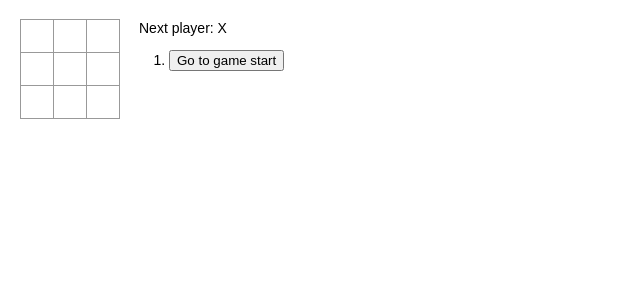
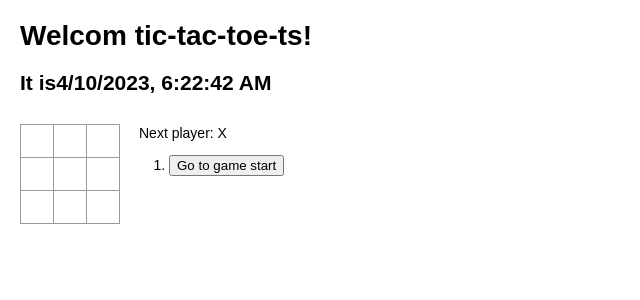
Before and after one commit to Kouya-Ajima/tic-tac-toe-ts, a React (Create React App) app: page / in a window 1280 px wide. Shown: the top 300 px of the page, without its empty margins (0-640 px from the left). Built offline with nearby package versions, Linux system fonts and the light colour scheme.

Commit message:
時間表示のスクリプトを追加

```diff
--- a/package.json
+++ b/package.json
@@ -40,5 +40,8 @@
       "last 1 firefox version",
       "last 1 safari version"
     ]
+  },
+  "devDependencies": {
+    "@types/luxon": "^3.3.0"
   }
 }
--- a/src/index.css
+++ b/src/index.css
@@ -8,6 +8,10 @@ body {
 ol,
 ul {
     padding-left: 30px;
+}
+
+.clock {
+    margin-bottom: 30px;
 }
 
 .board-row:after {
--- a/src/index.tsx
+++ b/src/index.tsx
@@ -4,7 +4,9 @@
  * render() は、そのクラスがXMLで呼ばれた際に呼び出される関数。
  *  JSXは、HTMLやJavaScriptの全てを使うことができる。
  *  → JavaScript の式も JSX 内で中括弧に囲んで記入することができます。
- *
+ *  propsは読み取り専用。stateの値も渡して良い。
+ * state はカプセル化している。更新は、独立している
+ * render は、変更点のみを更新する。
  */
 import React from 'react';
 import ReactDOM from 'react-dom/client';
@@ -73,7 +75,6 @@ class Board extends React.Component<BoardProps> {
     render() {
         return (
             <div>
-                {/* <div className='status'>{status}</div> */}
                 <div className='board-row'>
                     {this.renderSquare(0)}
                     {this.renderSquare(1)}
@@ -188,6 +189,10 @@ class Game extends React.Component<{}, GameState> {
         }
 
         return (
+            <div>
+                <div className='clock'>
+                    <Clock />
+                </div>
                 <div className='game'>
                     <div className='game-board'>
                         <Board
@@ -199,6 +204,47 @@ class Game extends React.Component<{}, GameState> {
                         <div>{status}</div>
                         <ol>{moves}</ol>
                     </div>
+                </div>
+            </div>
+        );
+    }
+}
+
+type clockState = {
+    date: Date;
+};
+
+class Clock extends React.Component<{}, clockState> {
+    constructor(props: {}) {
+        super(props);
+        this.state = {
+            date: new Date(),
+        };
+    }
+
+    componentDidMount(): void {
+        setInterval(() => this.tick(), 1000);
+        // this.timerID = setInterval(() => this.tick(), 1000);
+    }
+
+    componentWillUnmount(): void {
+        // clearInterval(this.timerID);
+    }
+
+    tick() {
+        this.setState({
+            date: new Date(),
+        });
+    }
+
+    render() {
+        return (
+            <div>
+                <h1>Welcom tic-tac-toe-ts!</h1>
+                <h2>
+                    It is
+                    {this.state.date.toLocaleString()}
+                </h2>
             </div>
         );
     }
```
Also changed, not shown: 1 other file (tests, documents, lock files or other folders). Lines whose indentation alone changed are shown as unchanged.
